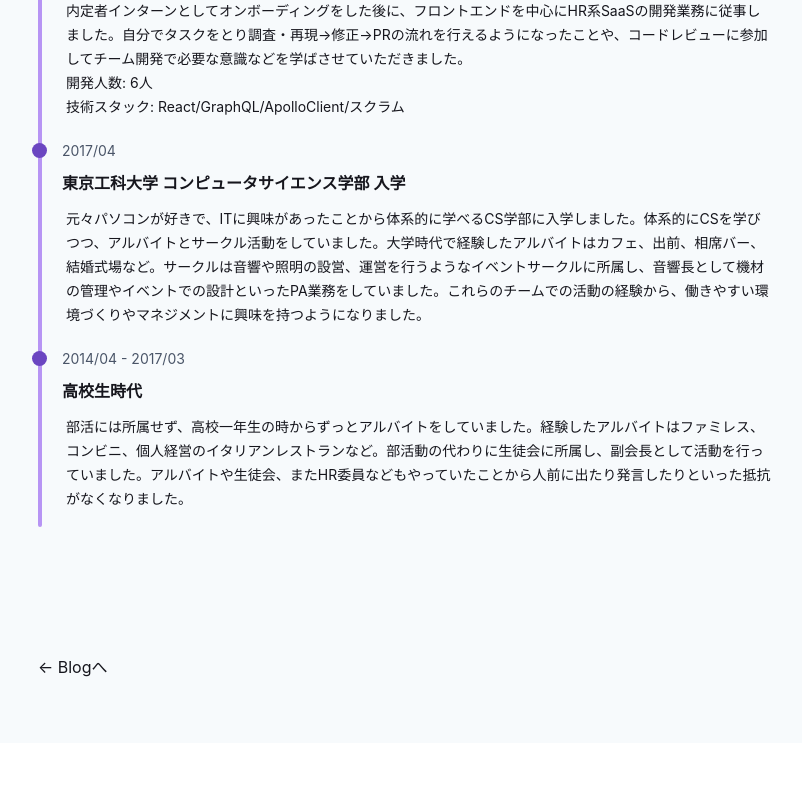
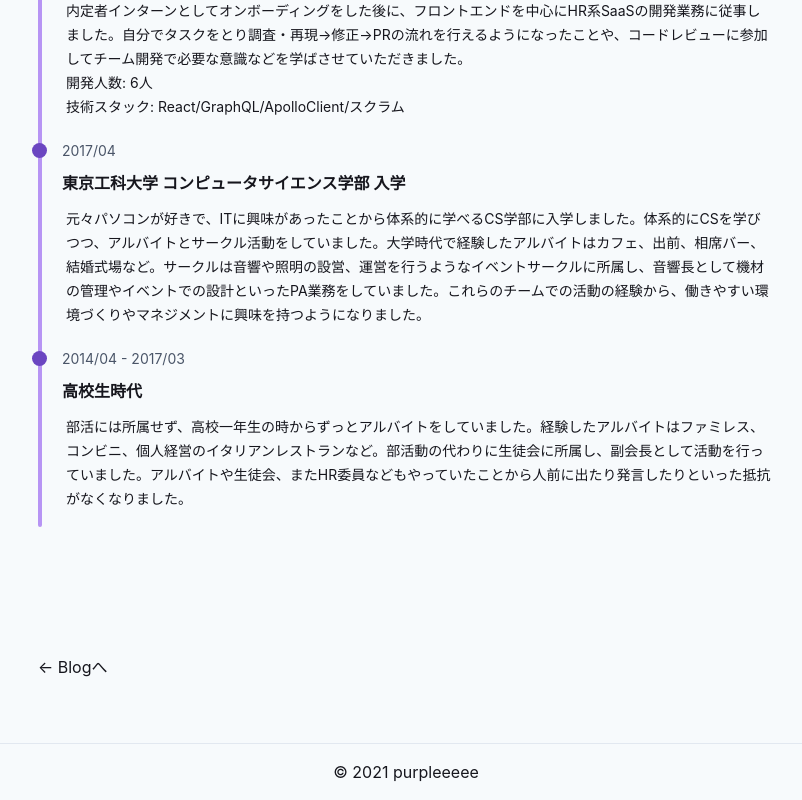
Before and after one commit to mrskiro/blog-first, a Next.js app: page /about in a window 1280 px wide. Shown: the part 1421-2221 px from the top of the page, without its empty margins (234-1036 px from the left). Before the commit the page ends 2164 px from the top, so only its background shows below. Built offline with nearby package versions, Linux system fonts and the light colour scheme.

Commit message:
Add Footer

```diff
--- /dev/null
+++ b/src/components/Layout/Footer.tsx
@@ -0,0 +1,7 @@
+import { Box, Text } from '@chakra-ui/react';
+
+export const Footer = () => (
+  <Box textAlign="center" py="4" borderTopWidth="1px">
+    <Text>© 2021 purpleeeee</Text>
+  </Box>
+);
--- a/src/components/Layout/index.tsx
+++ b/src/components/Layout/index.tsx
@@ -1,5 +1,6 @@
 import { useColorMode, Box, Container } from '@chakra-ui/react';
 import { Header } from './Header';
+import { Footer } from './Footer';
 
 export const Layout: React.FC = ({ children }) => {
   const { colorMode } = useColorMode();
@@ -8,11 +9,12 @@ export const Layout: React.FC = ({ children }) => {
   const color = { light: 'black', dark: 'whiteAlpha.900' };
 
   return (
-    <Box minHeight="100vh" bg={bgColor[colorMode]} color={color[colorMode]}>
+    <Box bg={bgColor[colorMode]} color={color[colorMode]}>
       <Header />
-      <Container as="main" maxWidth="container.md">
+      <Container as="main" maxWidth="container.md" minHeight="100vh">
         {children}
       </Container>
+      <Footer />
     </Box>
   );
 };
```
